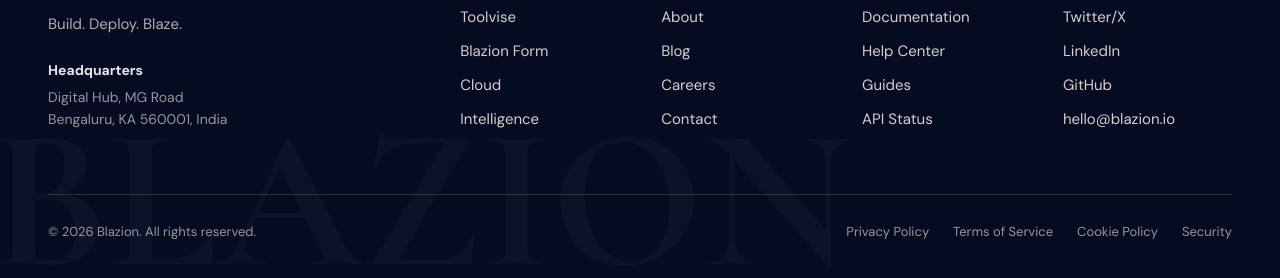
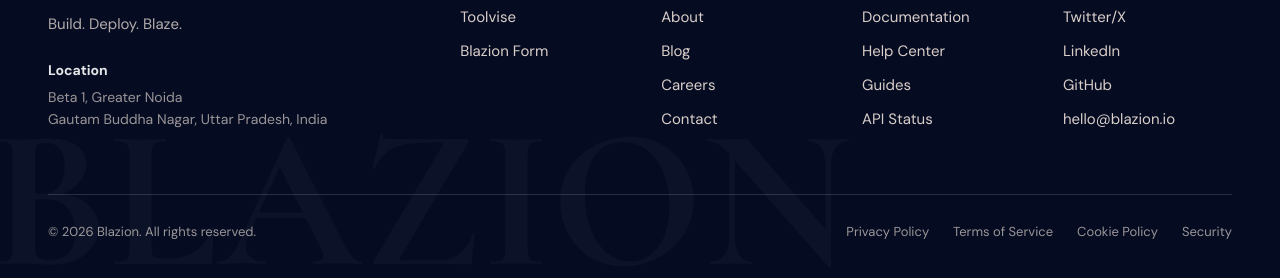
Before and after one commit to vaibhav-buildz/Prototype-5, a website: page about.html in a window 1280 px wide. Shown: the part 3428-3706 px from the top of the page. Drawn offline with nearby package versions, Linux system fonts and the light colour scheme.

Commit message:
refactor: update footer address and remove upcoming product links across all pages

```diff
--- a/about.html
+++ b/about.html
@@ -302,9 +302,9 @@
           </a>
           <p class="footer-tagline">Build. Deploy. Blaze.</p>
           <address class="footer-address">
-            <strong>Headquarters</strong>
-            Digital Hub, MG Road<br>
-            Bengaluru, KA 560001, India
+            <strong>Location</strong>
+            Beta 1, Greater Noida<br>
+            Gautam Buddha Nagar, Uttar Pradesh, India
           </address>
         </div>
         <div>
@@ -312,8 +312,6 @@
           <div class="footer-links">
             <a href="https://toolvise.vercel.app/" target="_blank" class="draw-underline-cream">Toolvise</a>
             <a href="https://blazion-form.vercel.app/" target="_blank" class="draw-underline-cream">Blazion Form</a>
-            <a href="index.html#upcoming" class="draw-underline-cream">Cloud</a>
-            <a href="index.html#upcoming" class="draw-underline-cream">Intelligence</a>
           </div>
         </div>
         <div>
```
Also changed, not shown: blog.html (+5 -2 lines), builders.html (+5 -0 lines), index.html (+5 -2 lines), updates.html (+3 -5 lines).
